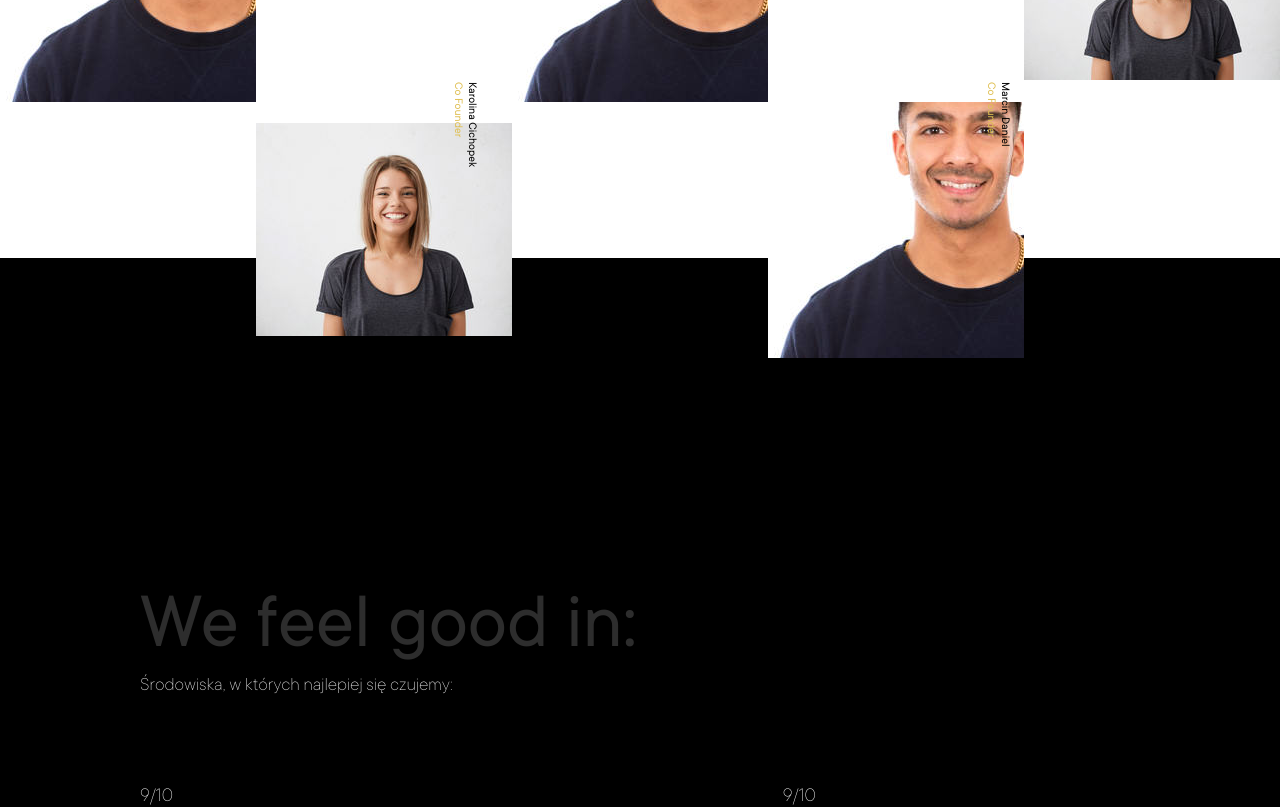
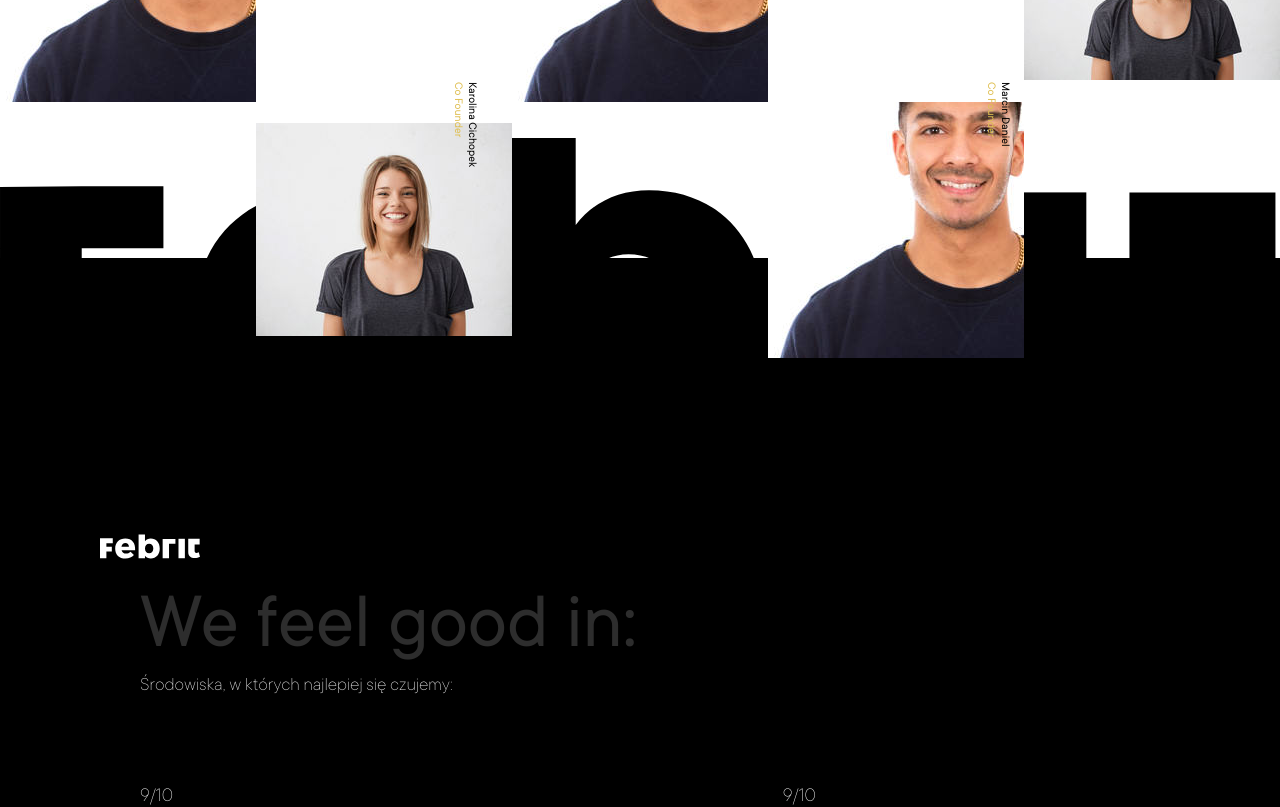
Before and after one commit to wojtfire/febrit, an Angular app: page / in a window 1280 px wide. Shown: the part 2080-2887 px from the top of the page. Built offline with nearby package versions, Linux system fonts and the light colour scheme.

Commit message:
added new rwd features for estimateSection

```diff
--- a/src/app/estimate-container/estimate-container.component.html
+++ b/src/app/estimate-container/estimate-container.component.html
@@ -1,5 +1,25 @@
 <section class="estimate-container">
+  <img src="../../assets/img/Febrit_logo.svg" class="estimate-container__febrit-overlay" alt="febrit-bg" />
   <div class="estimate-container__content">
+    <!-- <img src="../../assets/img/Febrit_logo.svg" class="estimate-container__content__febrit-logo" alt="febrit-logo-sm" /> -->
+    <svg class="estimate-container__content__febrit-logo" version="1.1" id="Warstwa_1"
+      xmlns="http://www.w3.org/2000/svg" xmlns:xlink="http://www.w3.org/1999/xlink" x="0px" y="0px"
+      viewBox="0 0 169.2 40.5" style="enable-background:new 0 0 169.2 40.5;" xml:space="preserve">
+      <g>
+        <path
+          d="M42.8,6.9c-10.3,0-17.1,6.7-17.1,17c0,10,6.6,16.7,17.4,16.7c6.1,0,11-2.1,14.3-5.8L51.7,29c-2.2,2.2-4.9,3.3-7.7,3.3
+     c-3.7,0-6.4-2.1-7.5-5.8h22.9C60.1,14.6,54.3,6.9,42.8,6.9z M36.3,20.8c0.7-3.8,3-6.3,6.6-6.3s6.1,2.6,6.1,6.3H36.3z" />
+        <path d="M85.8,6.9c-4.1,0-7.4,1.6-9.7,4.6V0H65.3v40.1h10.8v-4.3c2.3,3,5.7,4.6,9.9,4.6c9.1,0,15.1-6.6,15.1-16.7
+     C101.1,13.6,95,6.9,85.8,6.9z M83.1,31.7c-4.1,0-7-3.3-7-8.1c0-4.9,2.9-8.2,7-8.2c4.3,0,7.1,3.3,7.1,8.2
+     C90.2,28.4,87.4,31.7,83.1,31.7z" />
+        <polygon points="106,7.5 106,40.2 116.8,40.2 116.8,15.6 127.6,15.6 127.6,7.4 116.8,7.4 	" />
+        <rect x="132.8" y="7.2" width="10.8" height="32.9" />
+        <path d="M163.1,31.1c-1.9,0.1-3-1-3-3.5V17h8.5V7.2h-19.3v22.2c0,6.8,4.6,10.6,11,10.5c3.2,0,6.5-0.8,8.9-2.2l-2.1-7.7
+     C165.6,30.7,164.2,31.1,163.1,31.1z" />
+        <polygon
+          points="0,6.5 0,40.2 10.8,40.2 10.8,28.6 20,28.6 20,20.7 10.8,20.7 10.8,14.6 21.6,14.6 21.6,6.4 10.8,6.4 	" />
+      </g>
+    </svg>
     <div class="estimate-container__content__headers">
       <p>We feel good in:</p>
       <span>Środowiska, w których najlepiej się czujemy:</span>
--- a/src/app/estimate-container/estimate-container.component.scss
+++ b/src/app/estimate-container/estimate-container.component.scss
@@ -18,6 +18,15 @@
   z-index: -1;
   transform: translateY(-100px);
 
+  &__febrit-overlay {
+    width: 100%;
+    position: absolute;
+    top: -120px;
+    left: 50%;
+    transform: translateX(-50%);
+    z-index: 1000;
+  }
+
   &__content {
     display: flex;
     flex-direction: column;
@@ -26,8 +35,24 @@
     margin: 0 100px;
     width: 100%;
 
+    position: relative;
+
     @media screen and (max-width: 856px) {
       margin: 0 50px;
+    }
+
+    &__febrit-logo {
+      display: block;
+      width: auto;
+      height: 25px;
+      max-height: 25px;
+      max-width: 100px;
+
+      position: absolute;
+      top: -50px;
+      left: 0;
+      fill: #fff;
+      z-index: 100;
     }
 
     &__headers {
```
